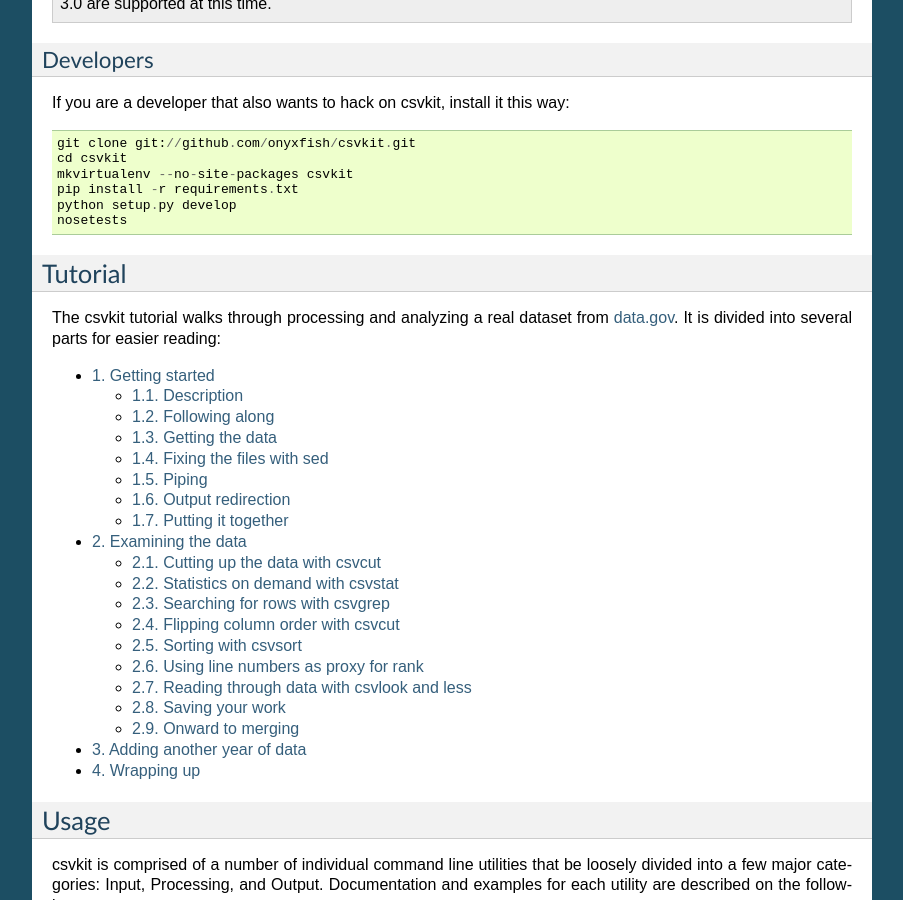
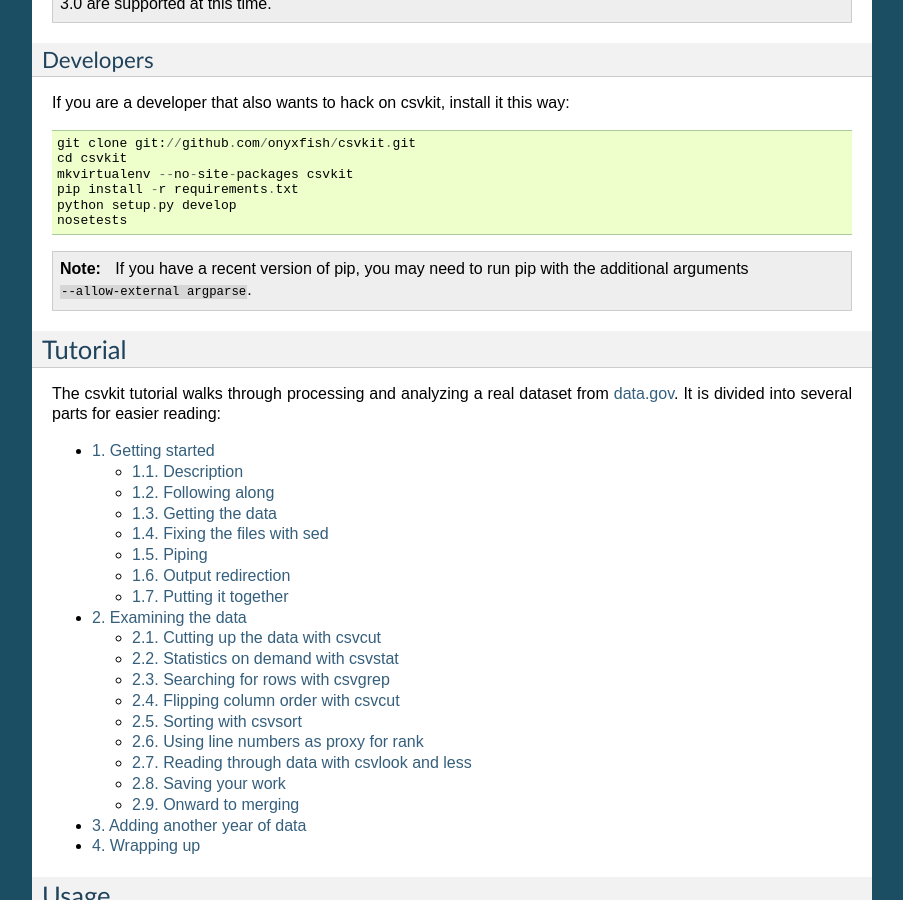
Before and after one commit to wireservice/csvkit, a Sphinx documentation site: the page built from docs/index.rst, in a window 1280 px wide and 900 px high, scrolled down 1061 px. Shown: the whole window, without its empty margins (198-1101 px from the left). Built offline with Sphinx 7.4.7, drawn with Linux system fonts in a browser that asks for light colours.

Commit message:
Document --allow-external. Closes #269.

```diff
--- a/docs/index.rst
+++ b/docs/index.rst
@@ -57,6 +57,10 @@
     pip install -r requirements.txt
     python setup.py develop
     nosetests
+
+.. note::
+
+    If you have a recent version of pip, you may need to run pip with the additional arguments :code:`--allow-external argparse`.
 
 Tutorial
 ========
```
Also changed, not shown: 1 other file.
